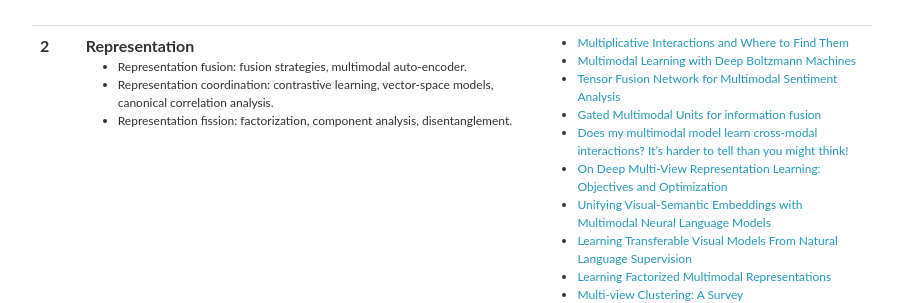
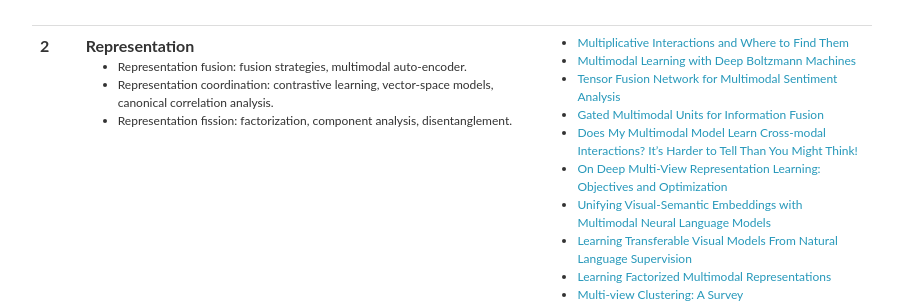
Before and after one commit to CMU-MultiComp-Lab/mmml-tutorial, a Jekyll site: the page built from _pages/schedule.md, in a window 1280 px wide and 900 px high. Shown: the part 393-696 px from the top of the window, without its empty margins (188-1091 px from the left). Built offline with Jekyll 4.4.1, drawn with Linux system fonts in a browser that asks for light colours; nearby versions of some CDN libraries; comment, search, counter and statistics services are not loaded.

```diff
--- a/_data/lectures.yml
+++ b/_data/lectures.yml
@@ -22,8 +22,8 @@
     - <a href="https://openreview.net/pdf?id=rylnK6VtDH">Multiplicative Interactions and Where to Find Them</a> <br/>
     - <a href="https://jmlr.org/papers/volume15/srivastava14b/srivastava14b.pdf">Multimodal Learning with Deep Boltzmann Machines</a> <br/>
     - <a href="https://arxiv.org/abs/1707.07250">Tensor Fusion Network for Multimodal Sentiment Analysis</a> <br/>
-    - <a href="https://arxiv.org/abs/1702.01992">Gated Multimodal Units for information fusion</a> <br/>
-    - <a href="https://aclanthology.org/2020.emnlp-main.62/">Does my multimodal model learn cross-modal interactions? It’s harder to tell than you might think!</a> <br/>
+    - <a href="https://arxiv.org/abs/1702.01992">Gated Multimodal Units for Information Fusion</a> <br/>
+    - <a href="https://aclanthology.org/2020.emnlp-main.62/">Does My Multimodal Model Learn Cross-modal Interactions? It’s Harder to Tell Than You Might Think!</a> <br/>
     - <a href="https://arxiv.org/abs/1602.01024">On Deep Multi-View Representation Learning&#58; Objectives and Optimization</a> <br/>
     - <a href="https://arxiv.org/abs/1411.2539">Unifying Visual-Semantic Embeddings with Multimodal Neural Language Models</a> <br/>
     - <a href="https://arxiv.org/abs/2103.00020">Learning Transferable Visual Models From Natural Language Supervision</a> <br/>
```
